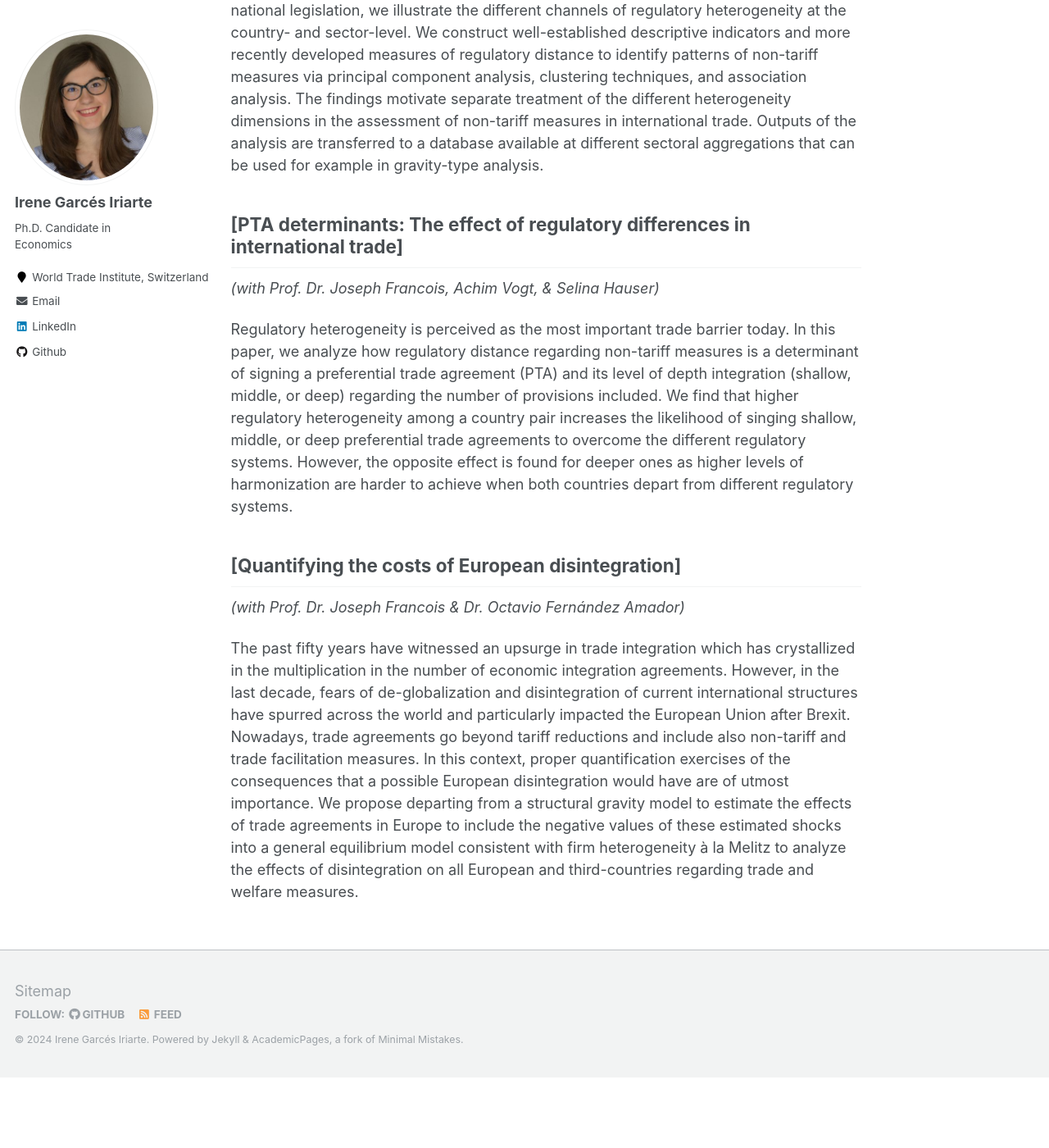
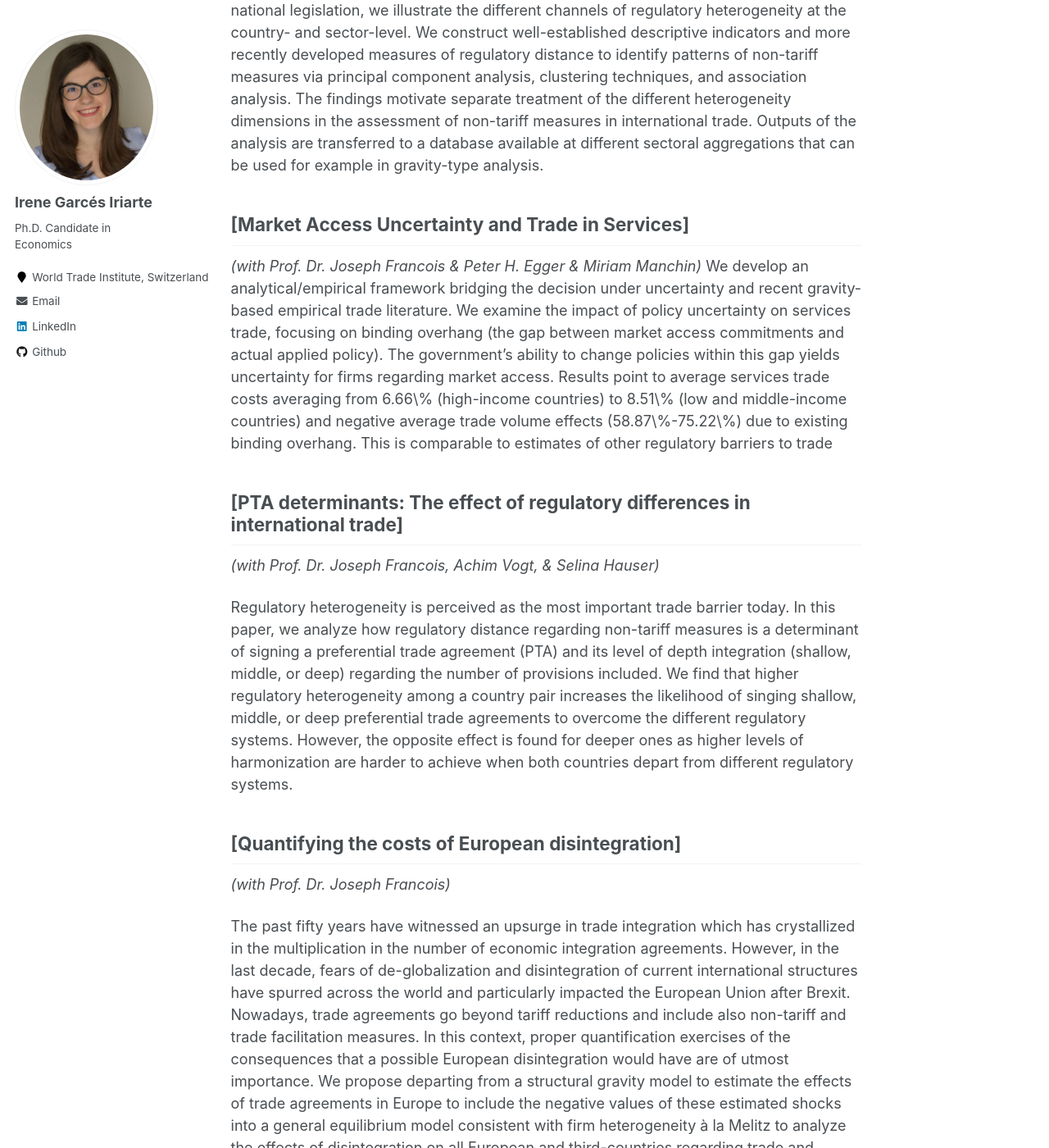
Before and after one commit to IreneGarces/irenegarces.github.io, a Jekyll site: the page built from _pages/research.md, in a window 1280 px wide and 1400 px high, scrolled down 1388 px. Shown: the whole window at 82% size. Built offline with Jekyll 4.4.1, drawn with Linux system fonts in a browser that asks for light colours; before the commit the page ends 2702 px from its top, so only the background shows below that.

Commit message:
Update research.md

```diff
--- a/_pages/research.md
+++ b/_pages/research.md
@@ -42,7 +42,9 @@ heterogeneity with respect to the intensity, coverage, and structure of regulati
 Enabled by detailed product-level regulatory data based on coded reviews of national legislation, we illustrate the different channels of regulatory heterogeneity
 at the country- and sector-level. We construct well-established descriptive indicators and more recently developed measures of regulatory distance to identify patterns of non-tariff measures via principal component analysis, clustering techniques, and association analysis. The findings motivate separate treatment of the different heterogeneity dimensions in  the assessment of non-tariff measures in international trade. Outputs of the analysis are transferred to a database available at different sectoral aggregations that can be used for example in gravity-type analysis.
 
-
+## [Market Access Uncertainty and Trade in Services]
+*(with Prof. Dr. Joseph Francois & Peter H. Egger & Miriam Manchin)*
+ We develop an analytical/empirical framework bridging the decision under uncertainty and recent gravity-based empirical trade literature. We examine the impact of policy uncertainty on services trade, focusing on binding overhang (the gap between market access commitments and actual applied policy). The government's ability to change policies within this gap yields uncertainty for firms regarding market access. Results point to average services trade costs averaging from 6.66\% (high-income countries) to 8.51\% (low and middle-income countries) and negative average trade volume effects (58.87\%-75.22\%) due to existing binding overhang.  This is comparable to estimates of other regulatory barriers to trade
 
 ## [PTA determinants: The effect of regulatory differences in international trade]
 *(with Prof. Dr. Joseph Francois, Achim Vogt, & Selina Hauser)*
@@ -53,7 +55,7 @@ overcome the different regulatory systems. However, the opposite effect is found
 countries depart from different regulatory systems.
 
 ## [Quantifying the costs of European disintegration]
-*(with Prof. Dr. Joseph Francois & Dr. Octavio Fernández Amador)*
+*(with Prof. Dr. Joseph Francois)*
 
 The past fifty years have witnessed an upsurge in trade integration which has crystallized in the multiplication in the number of economic integration agreements.
 However, in the last decade, fears of de-globalization and disintegration of current international structures have spurred across the world and particularly impacted
```
